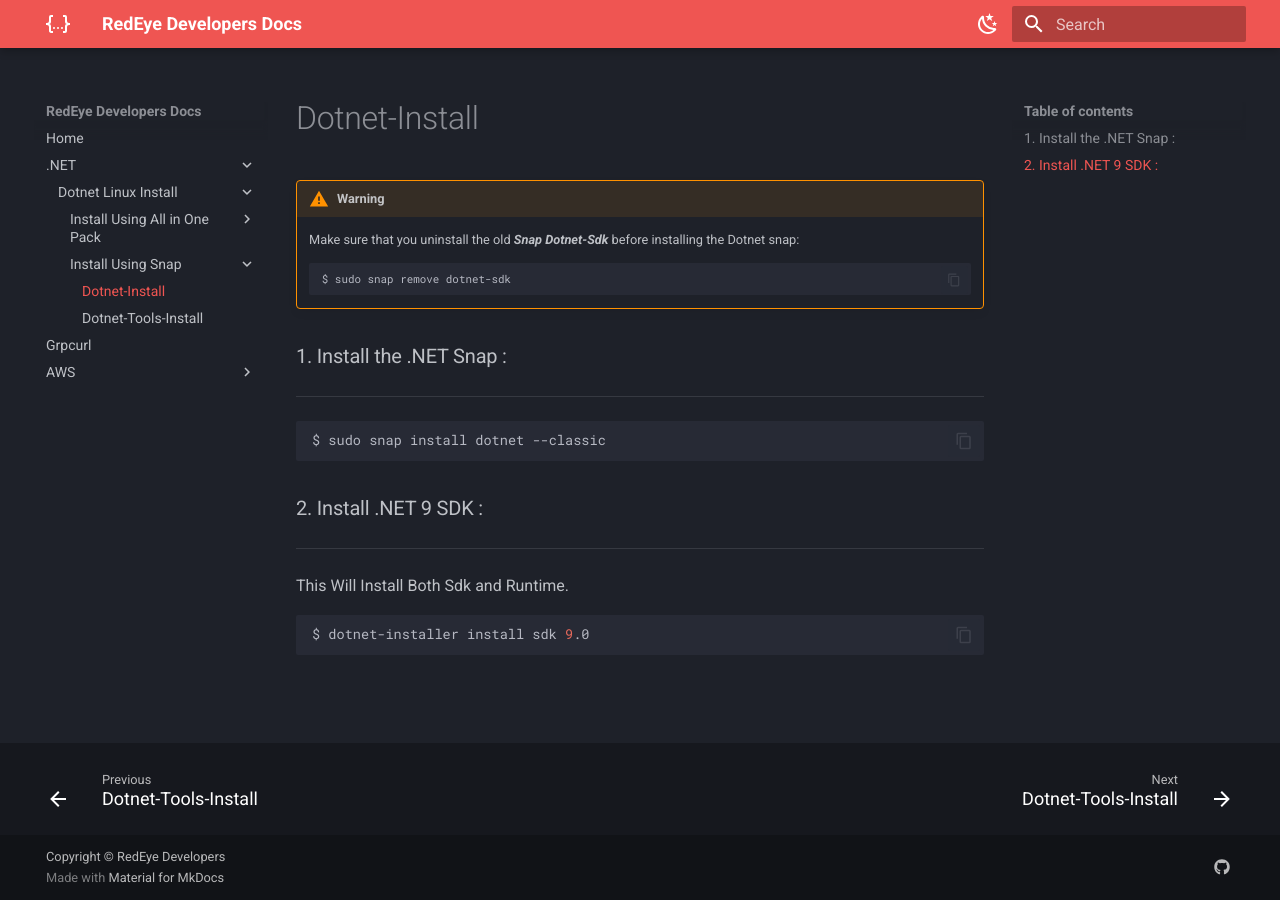
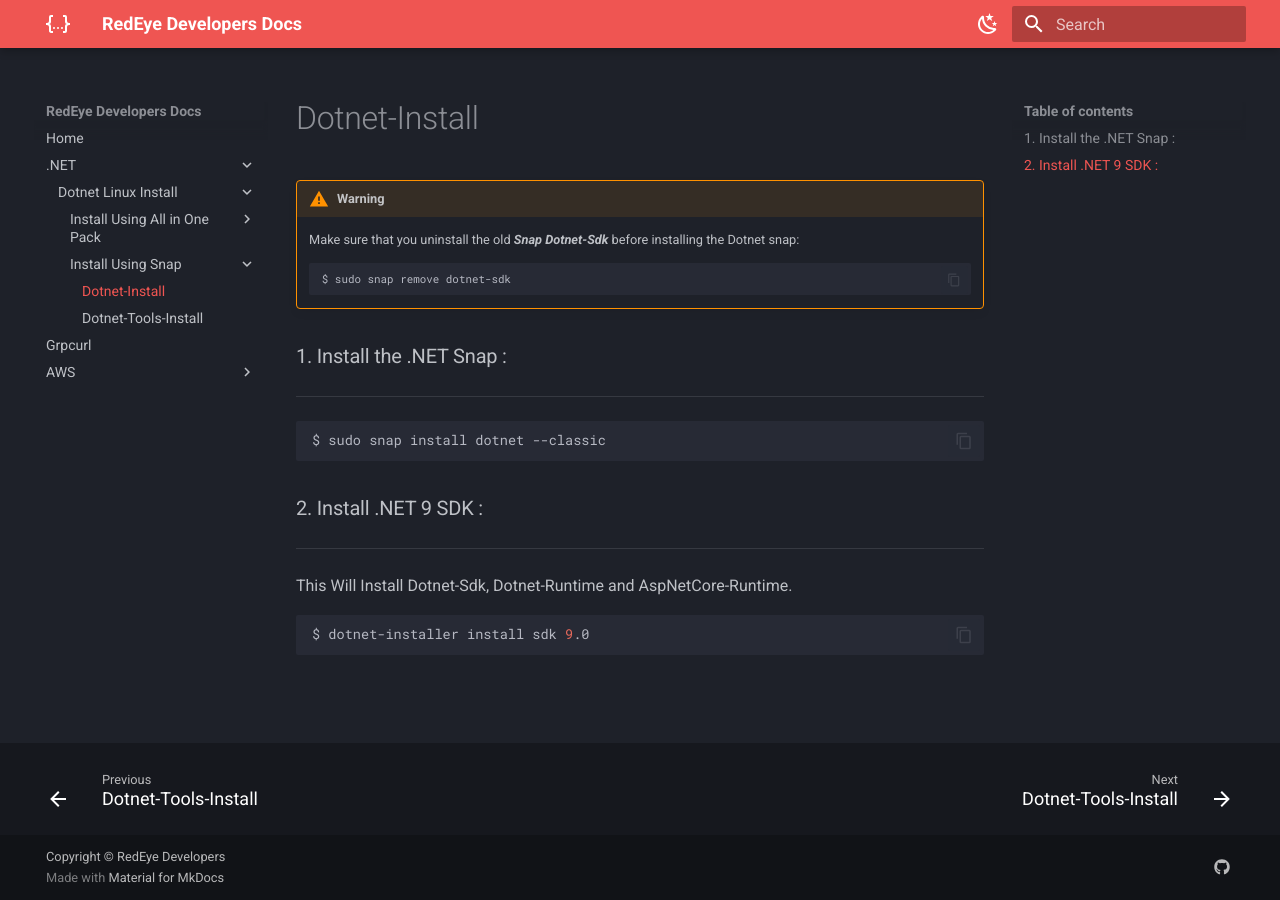
Before and after one commit to RedEye-Developers/MkDocs, an MkDocs documentation site: the page built from docs/dotnet/linux-install/snap/dotnet-install.md, in a window 1280 px wide. Built offline with MkDocs 1.6.1 and Material for MkDocs 9.7.7, drawn with Linux system fonts in a browser that asks for light colours.

Commit message:
msk miss lead fixed!

````diff
--- a/docs/dotnet/linux-install/snap/dotnet-install.md
+++ b/docs/dotnet/linux-install/snap/dotnet-install.md
@@ -14,7 +14,7 @@ $ sudo snap install dotnet --classic
 ### 2. Install .NET 9 SDK :
 ---
 
-This Will Install Both Sdk and Runtime.
+This Will Install Dotnet-Sdk, Dotnet-Runtime and AspNetCore-Runtime.
 ``` bash
 $ dotnet-installer install sdk 9.0
 ```
````
Also changed, not shown: docs/aws/msk/setup-cp-schema-registry.md (+3 -2 lines).
